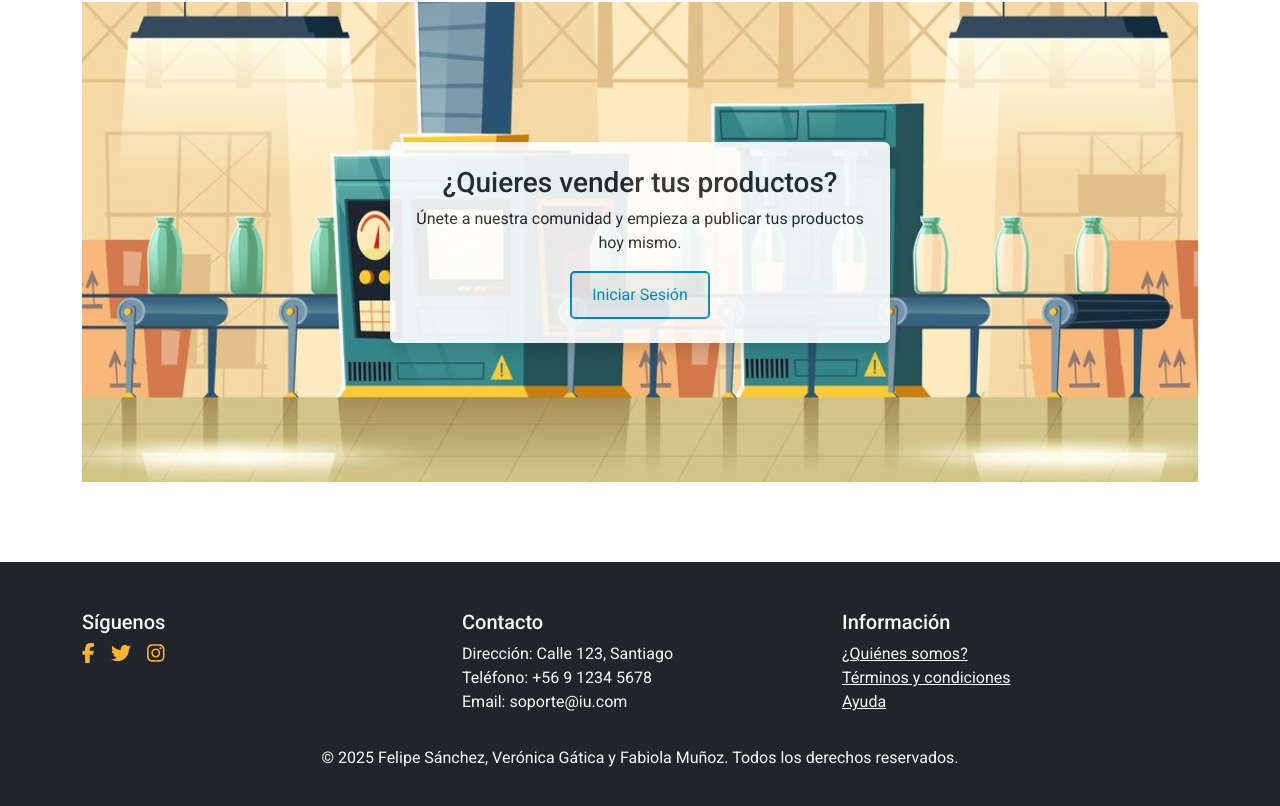
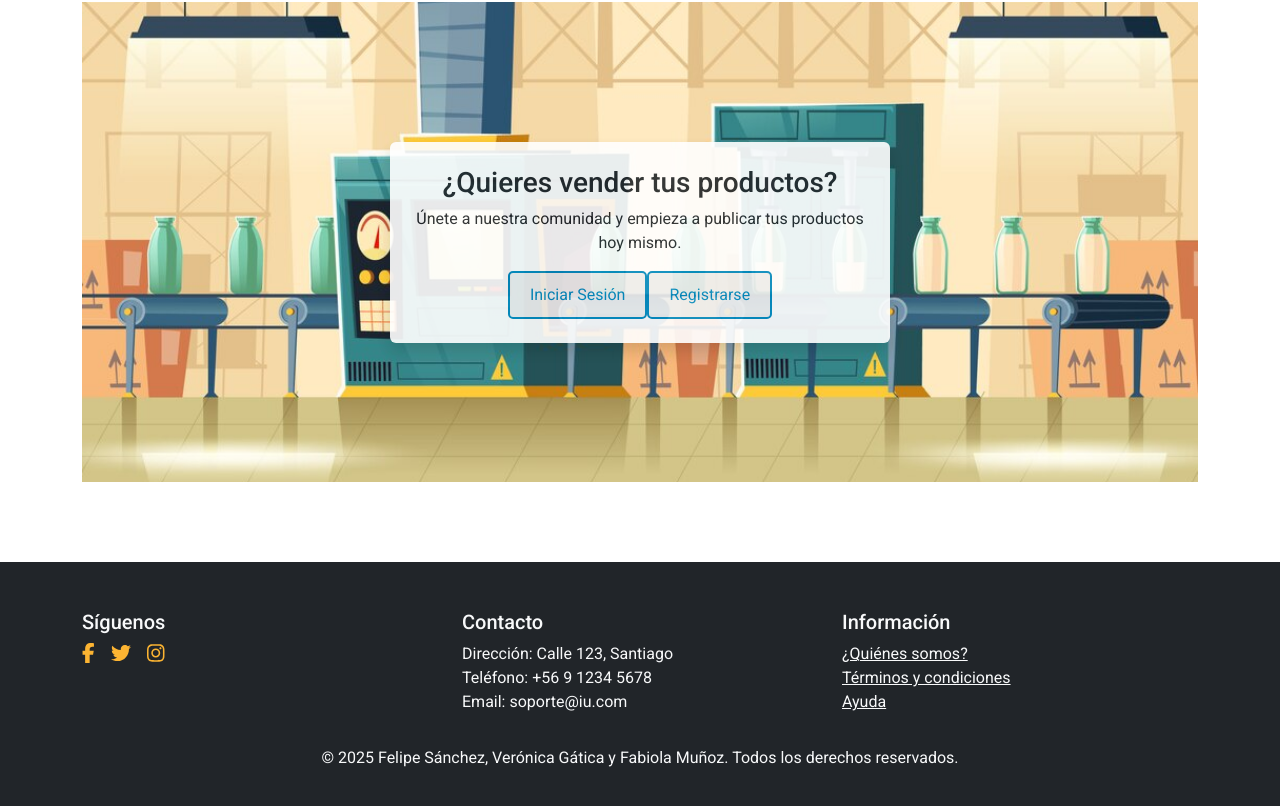
Before and after one commit to Examen-Final-G71/hito2_frontend, a React (Vite) app: page / in a window 1280 px wide. Shown: the part 1039-1845 px from the top of the page. Built offline with nearby package versions, Linux system fonts and the light colour scheme; no server answers; some icons are missing.

Commit message:
Boton Registro Home.jsx

```diff
--- a/src/pages/Home.jsx
+++ b/src/pages/Home.jsx
@@ -112,6 +112,14 @@ const Home = () => {
                 >
                   Iniciar Sesión
                 </button>
+                <button
+                  onClick={() => navigate("/register")}
+                  style={buttonStyle}
+                  onMouseEnter={(e) => handleMouseEnter(e)}
+                  onMouseLeave={(e) => handleMouseLeave(e)}
+                >
+                  Registrarse
+                </button>
               </div>
             </div>
 
```
